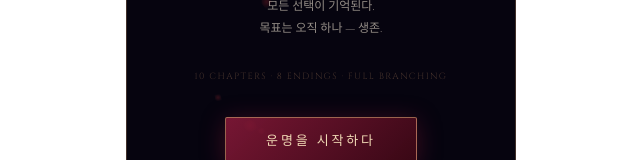
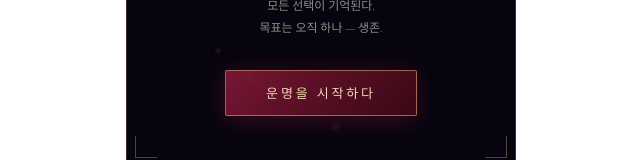
Before and after one commit to yhyhyh09/leanagame, a React (Vite) app: page / in a window 1280 px wide. Shown: the part 592-752 px from the top of the page, without its empty margins (319-959 px from the left). Built offline with nearby package versions, Linux system fonts and the light colour scheme.

Commit message:
Update App.jsx

```diff
--- a/src/App.jsx
+++ b/src/App.jsx
@@ -160,18 +160,6 @@ function TitleScreen({ onStart }) {
           악녀에 빙의했다.<br/>
           모든 선택이 기억된다.<br/>
           목표는 오직 하나 — 생존.
-        </p>
-
-        <p style={{
-          fontSize: 9,
-          color: 'rgba(201,149,106,.3)',
-          fontFamily: 'Cinzel',
-          letterSpacing: '.15em',
-          marginBottom: 35,
-          animation: anim ? 'fadeUp 1s .7s ease-out forwards' : 'none',
-          opacity: 0
-        }}>
-          10 CHAPTERS  ·  8 ENDINGS  ·  FULL BRANCHING
         </p>
 
         {/* 시작 버튼 */}
```
